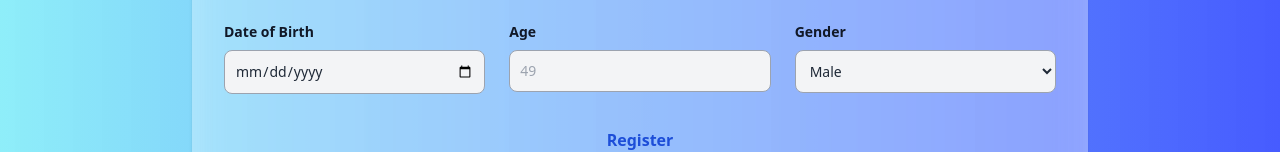
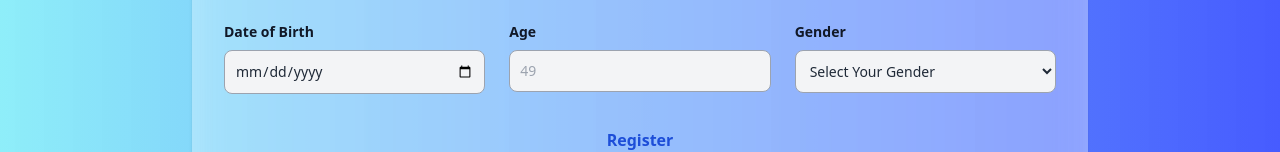
Before and after one commit to devanshu1010/MEAN_DocConnect, an Angular app in the folder Doc-Connect/Client/: page / in a window 1280 px wide. Shown: the part 461-613 px from the top of the page. Built offline with nearby package versions, Linux system fonts and the light colour scheme.

Commit message:
feat: Registration gender dropdown done.

```diff
--- a/Doc-Connect/Client/src/app/Doctor/auth/registration/registration.component.html
+++ b/Doc-Connect/Client/src/app/Doctor/auth/registration/registration.component.html
@@ -14,6 +14,7 @@
                         <label for="email" class="block mb-2 text-sm font-semibold text-gray-900">Email</label>
                         <input type="email" name="email" id="email" class="bg-gray-100 border border-gray-400 text-gray-800 sm:text-sm rounded-lg focus:ring-primary-#2563eb focus:border-primary-#2563eb block w-full p-2.5" placeholder="name@company.com" required="">
                     </div>
+
                     <div class="w-full md:w-1/2 px-3 mb-6 md:mb-0">
                         <label for="fullname" class="block mb-2 text-sm font-semibold text-gray-900">Name</label>
                         <input type="text" name="fullname" id="fullname" placeholder="John Cena" class="bg-gray-100 border border-gray-400 text-gray-800 sm:text-sm rounded-lg focus:ring-primary-#2563eb focus:border-primary-#2563eb block w-full p-2.5" required="">
@@ -39,10 +40,11 @@
                       <input type="text" name="age" id="age" placeholder="49" class="bg-gray-100 border border-gray-400 text-gray-800 sm:text-sm rounded-lg focus:ring-primary-#2563eb focus:border-primary-#2563eb block w-full p-2.5" required="">
                     </div>
                     <div class="w-full md:w-1/3 px-3 mb-6 md:mb-0">
-                      <label for="gender" class="block mb-2 text-sm font-semibold text-gray-900">Gender</label>
-                      <select id="gender" class="bg-gray-100 border border-gray-400 text-gray-800 sm:text-sm rounded-lg focus:ring-primary-#2563eb focus:border-primary-#2563eb block w-full p-2.5" required="">
-                        <option>Male</option>
-                        <option>Female</option>
+                      <label for="selectedGender" class="block mb-2 text-sm font-semibold text-gray-900">Gender</label>
+                      <select id="selectedGender" [(ngModel)]="selectedGender" name = "selectedGender" placeholder="Select Your Gender" class="bg-gray-100 border border-gray-400 text-gray-800 sm:text-sm rounded-lg focus:ring-primary-#2563eb focus:border-primary-#2563eb block w-full p-2.5" required="">
+                        <!-- <option>Male</option>
+                        <option>Female</option>                                       -->
+                        <option *ngFor="let gender of genders" [value]="gender.value">{{ gender.label }}</option>
                       </select>
                     </div>
                   </div>
--- a/Doc-Connect/Client/src/app/Doctor/auth/registration/registration.component.ts
+++ b/Doc-Connect/Client/src/app/Doctor/auth/registration/registration.component.ts
@@ -1,10 +1,20 @@
-import { Component } from '@angular/core';
+import { Component, OnInit } from '@angular/core';
 
 @Component({
   selector: 'app-registration',
   templateUrl: './registration.component.html',
   styleUrls: ['./registration.component.css']
 })
-export class RegistrationComponent {
+export class RegistrationComponent implements OnInit{
+  genders = [
+    { label: 'Select Your Gender', value: '0'},
+    { label: 'Male', value: 'Male'},
+    { label: 'Female', value: 'Female'},
+  ];
 
+  selectedGender:any = 0;
+
+  ngOnInit(): void{
+    this.selectedGender = '0';
+  }
 }
```
